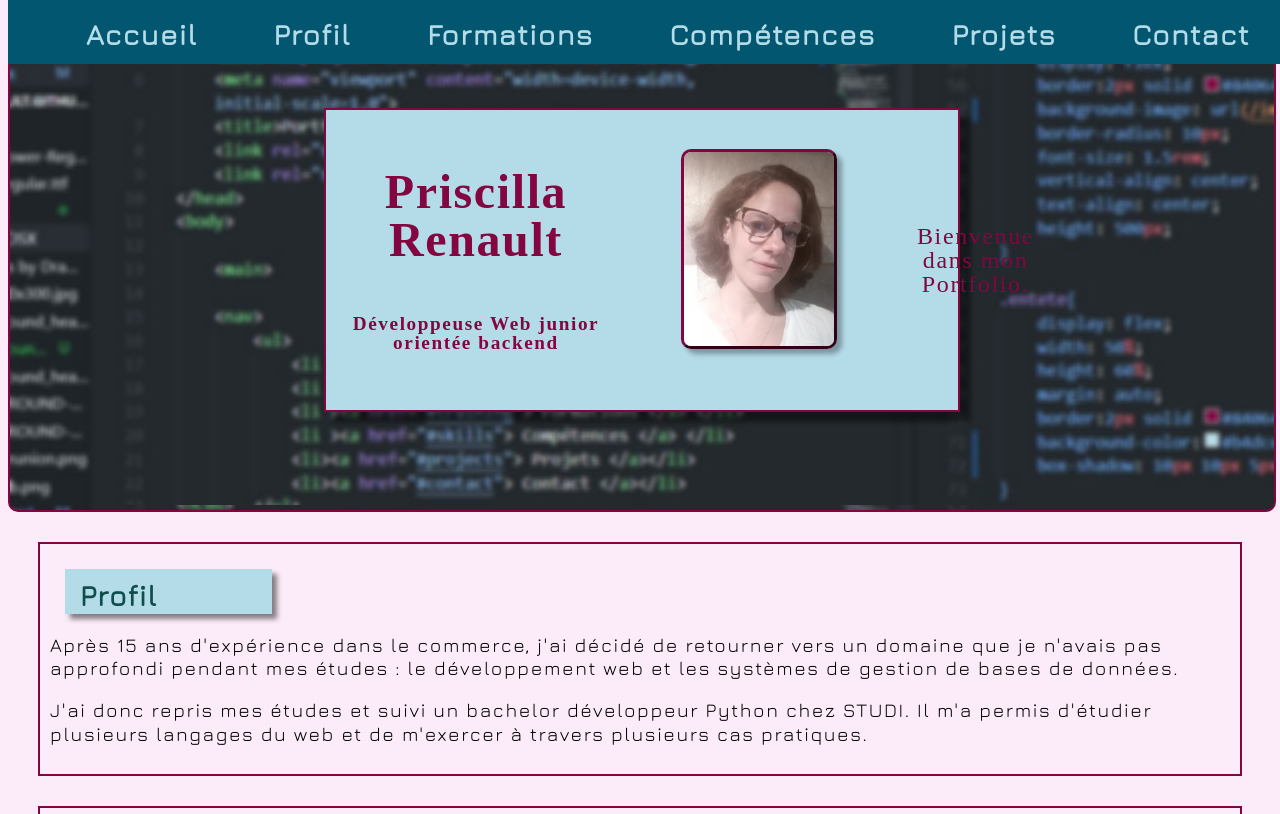
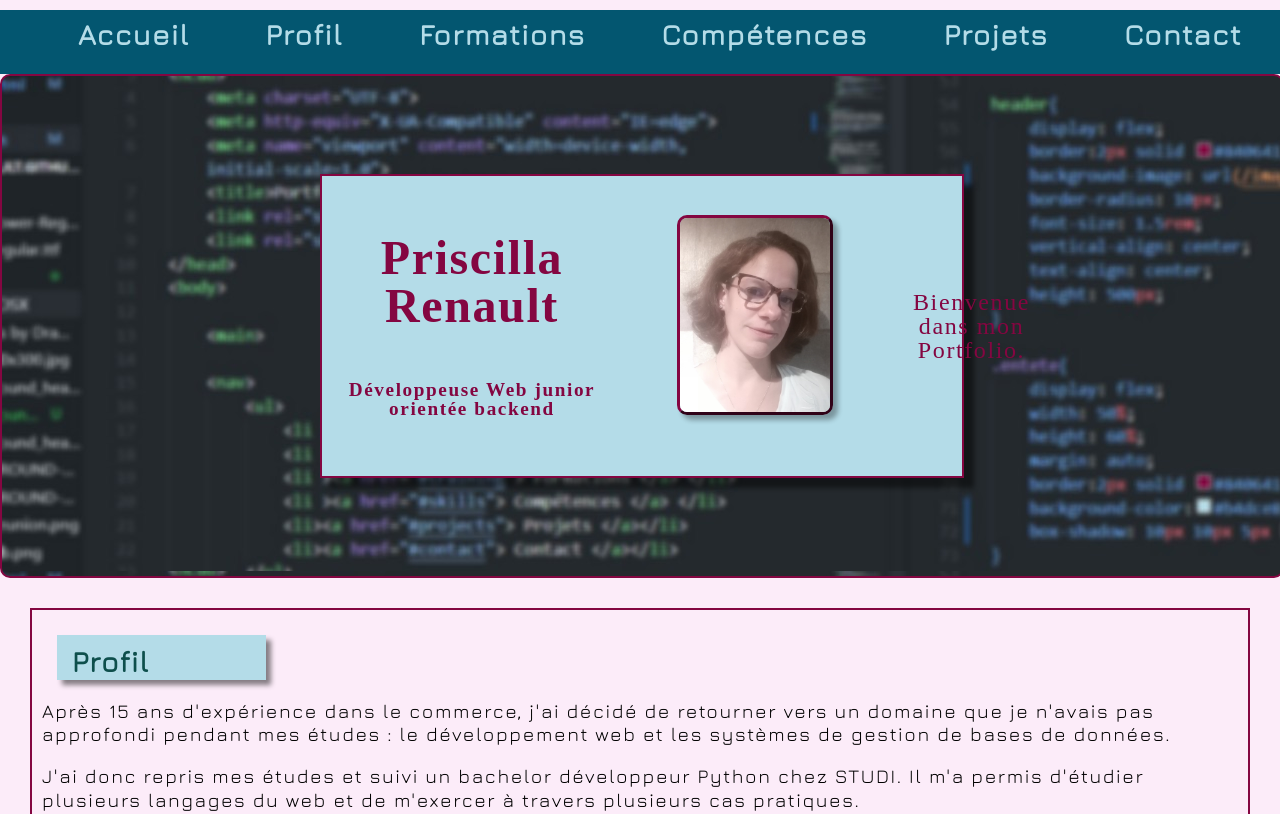
Before and after one commit to PriscillaRenault/PriscillaRenault.github.io, a plain HTML site: page index.html in a window 1280 px wide. Shown: the top 814 px of the page. Drawn offline with Linux system fonts and the light colour scheme; a web font is replaced by a local one.

Commit message:
modif nav

```diff
--- a/style.css
+++ b/style.css
@@ -19,11 +19,14 @@ body{
     font-size: 1.2em;
     line-height: 120%;
     background: #fcecf9;
+    padding: 0;
+    margin: 0;
 
 }
 
+
 nav{
-    position: fixed;
+    position: sticky;
     top: 0px;
     height:4rem;
     width: 100%;
```
